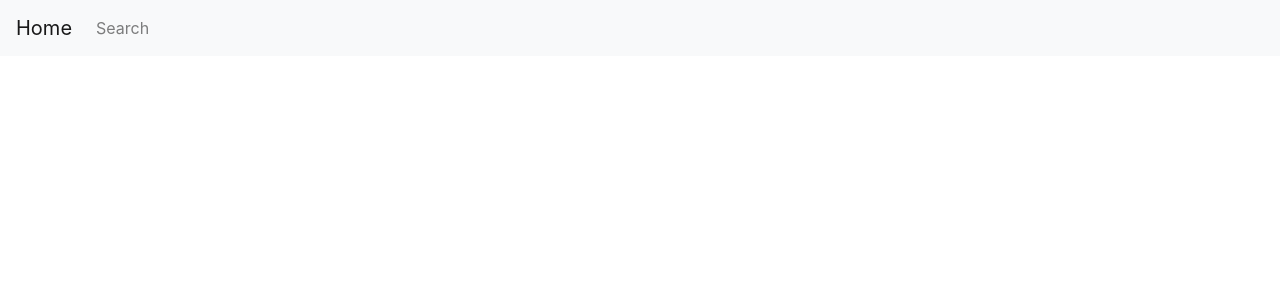
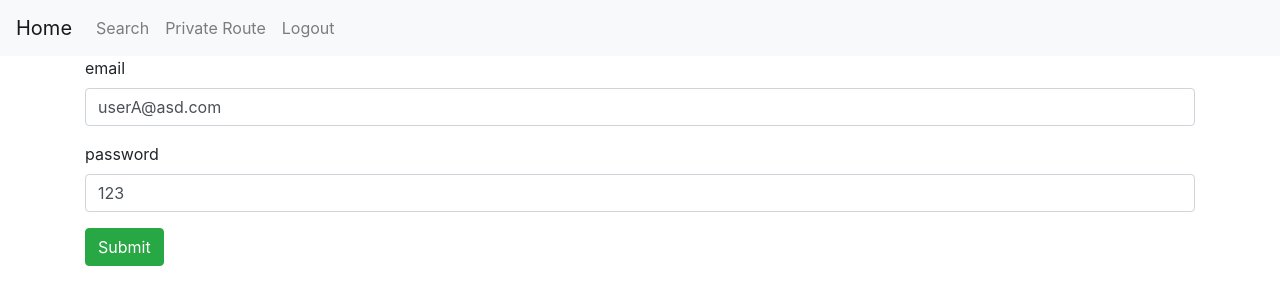
Before and after one commit to josuevalrob/talkit, a React (Create React App) app: page /login in a window 1280 px wide. Shown: the top 304 px of the page. Built offline with nearby package versions, Linux system fonts and the light colour scheme.

Commit message:
authentication

```diff
--- a/src/App.js
+++ b/src/App.js
@@ -3,7 +3,9 @@ import Search from './scenes/Search'
 import Landing from './scenes/Landing'
 import Unity from './scenes/Unity'
 import ClassRoom from './scenes/CLassRoom'
+import Login from './components/forms/Login'
 import Navbar from './components/misc/Navbar';
+import PrivateRoute from './guards/PrivateRoutes';
 
 import { Switch, Route } from 'react-router-dom';
 
@@ -14,9 +16,10 @@ function App() {
       <main className="container">
         <Switch>
           <Route exact path="/" component={Landing} />
+          <Route exact path="/login" component={Login} />
           <Route exact path="/search" component={Search} />
-          <Route exact path="/class/:cid" component={ClassRoom} />
-          <Route exact path="/class/:cid/unity/:nid" component={Unity} />
+          <PrivateRoute exact path="/class" component={ClassRoom} />
+          <PrivateRoute exact path="/class/:cid/unity/:nid" component={Unity} />
         </Switch>
       </main>
     </div>
--- a/src/components/forms/Login.js
+++ b/src/components/forms/Login.js
@@ -1,54 +1,69 @@
 import React from 'react';
 import FormField from '../misc/FormField';
-import AuthService from '../../services/AuthService';
+import AuthService from './../../services/AuthServices';
 import { Redirect } from 'react-router-dom'
-import { AuthContext } from '../../contexts/AuthStore';
-
-const validators = {
-  email: v => v.length > 0,
-  password: v => v.length >= 8
-}
+import { withAuthConsumer } from '../../contexts/AuthStore';
+import validations from './validations'
 
 class Login extends React.Component {
   state = {
-    data: {
-      email: '',
-      password: ''
+    user: { //* definimos los inputs que vamos a usar.
+      email: 'userA@asd.com',
+      password: '123'
     },
-    errors: {
-      email: true,
-      password: true
-    },
-    touch: {},
-    goToHome: false,
-    wrongCredentials: false
+    errors: {}, // * definimos los errores como objetos.
+    touch: {}, // * definimos los touch como objetos.
+    isAuthenticated: false
   }
 
   handleChange = (event) => {
-    const { name, value } = event.target
-    const isValid = validators[name](value)
-
+    const { name, value } = event.target;
     this.setState({
-      data: {
-        ...this.state.data,
+      user: { //* actualizamos el input de usuario.
+        ...this.state.user,
         [name]: value
       },
-      errors: {
+      errors: { //* creamos los errores en el objeto errors.
         ...this.state.errors,
-        [name]: !isValid
+        [name]: validations[name] && validations[name](value)
       }
     })
   }
 
   handleBlur = (event) => {
-    const { name } = event.target
-
     this.setState({
       touch: {
         ...this.state.touch,
-        [name]: true
+        [event.target]: true
       }
     })
+  }
+  //* Revisamos que no existan errores.
+  isValid = () => !Object.keys(this.state.user).some(attr => this.state.errors[attr])
+
+  handleSubmit = (event) => {
+    event.preventDefault();
+    if (this.isValid()) {
+      AuthService.authenticate(this.state.user)
+        .then(
+          (user) => {
+            this.setState({ isAuthenticated: true }, () => { //Calback
+              this.props.onUserChange(user); //* actualizamos el context
+            })
+          },
+          (error) => {
+            const { message, errors } = error.response.data;
+            this.setState({
+              wrongCredentials: true,
+              errors: {
+                ...this.state.errors,
+                ...errors,
+                password: !errors && message
+              }
+            })
+          }
+        )
+    }
   }
 
   getValidationClassName = (attr) => {
@@ -63,50 +78,26 @@ class Login extends React.Component {
     }
   }
 
-  handleSubmit = (event) => {
-    event.preventDefault()
-
-    AuthService.authenticate(this.state.data).then(
-      (response) => {
-        this.setState({ goToHome: true });
-        this.props.onUserChange(response.data);
-      },
-      error => {
-        this.setState({
-          wrongCredentials: true,
-          errors: {
-            ...this.state.errors,
-            email: true,
-            password: true
-          }
-        })
-      }
-    )
-  }
 
   render() {
-    const { data, errors, touch } = this.state
+    const {user, errors, touch, isAuthenticated } = this.state
 
     const hasErrors = Object.values(errors).some(el => el === true)
 
-    if (this.state.goToHome) {
-      return <Redirect to="/"/>
-    }
+    if (isAuthenticated) return <Redirect to="/"/>
 
     return (
       <form className="login" onSubmit={this.handleSubmit}>
-
-        {this.state.wrongCredentials && (
-          <div className="alert alert-danger" role="alert">
+        { this.state.wrongCredentials
+        && (<div className="alert alert-danger" role="alert">
             wrong credentials
-          </div>)
-        }
+          </div>)}
 
         <FormField
           label="email"
           name="email"
           onBlur={this.handleBlur}
-          value={data.email}
+          value={user.email}
           onChange={this.handleChange}
           touch={touch.email}
           error={errors.email}
@@ -117,7 +108,7 @@ class Login extends React.Component {
           label="password"
           name="password"
           onBlur={this.handleBlur}
-          value={data.password}
+          value={user.password}
           onChange={this.handleChange}
           touch={touch.password}
           error={errors.password}
@@ -132,10 +123,5 @@ class Login extends React.Component {
   }
 }
 
-const LoginWithAuthContext = (loginProps) => {
-  return (
-    <AuthContext.Consumer>
-      {(consumerProps) => (<Login {...consumerProps} {...loginProps} />)}
-    </AuthContext.Consumer>
-  );
-}
+
+export default withAuthConsumer(Login)
--- /dev/null
+++ b/src/components/forms/validations.js
@@ -0,0 +1,23 @@
+// eslint-disable-next-line
+const EMAIL_PATTERN = /^(([^<>()\[\]\.,;:\s@\"]+(\.[^<>()\[\]\.,;:\s@\"]+)*)|(\".+\"))@(([^<>()[\]\.,;:\s@\"]+\.)+[^<>()[\]\.,;:\s@\"]{2,})$/i;
+
+const validations = {
+  email: (value) => {
+    let message;
+    if (!value) {
+      message = 'Email is required';
+    } else if (!EMAIL_PATTERN.test(value)) {
+      message = 'Invalid email pattern';
+    }
+    return message;
+  },
+  password: (value) => {
+    let message;
+    if (!value) {
+      message = 'Password is required';
+    }
+    return message;
+  }
+}
+
+export default validations
--- a/src/components/misc/Navbar.js
+++ b/src/components/misc/Navbar.js
@@ -25,6 +25,12 @@ const Navbar = () => {
           <li className="nav-item">
             <NavLink activeClassName="active" className="nav-link" to="/search">Search</NavLink>
           </li>
+          <li className="nav-item">
+            <NavLink activeClassName="active" className="nav-link" to="/class">Private Route</NavLink>
+          </li>
+          <li className="nav-item">
+            <NavLink activeClassName="active" className="nav-link" to="/logout">Logout</NavLink>
+          </li>
         </ul>
       </div>
     </nav>
--- a/src/contexts/AuthStore.js
+++ b/src/contexts/AuthStore.js
@@ -1,17 +1,17 @@
 import React, { Component } from 'react'
 
 const CURRENT_USER_KEY = 'current-user';
-const AuthContext = React.createContext();
+const AuthContext = React.createContext(); //* creamos el contexto
 
 class AuthStore extends Component {
   state = {
-    user: JSON.parse(localStorage.getItem(CURRENT_USER_KEY) || '{}')
+    user: JSON.parse(localStorage.getItem(CURRENT_USER_KEY) || '{}') //* sacamos al usuario del localstrage.
   }
 
   handleUserChange = (user) => {
-    this.setState({ user });
-    if (user) localStorage.setItem(CURRENT_USER_KEY, JSON.stringify(user))
-    else localStorage.removeItem(CURRENT_USER_KEY)
+    this.setState({ user }); //* guardamos al usuario en el estado.
+    if (user) localStorage.setItem(CURRENT_USER_KEY, JSON.stringify(user)) //* Guardamos al usuario en el localStorage
+    else localStorage.removeItem(CURRENT_USER_KEY) //* Si no viene el usuario, lo quitamos del estado.
   }
 
   isAuthenticated = () => this.state.user && this.state.user.email
@@ -19,6 +19,7 @@ class AuthStore extends Component {
   render() {
     return (
       <AuthContext.Provider value={{
+        //* pasamos los valores al context.
         user: this.state.user,
         onUserChange: this.handleUserChange,
         isAuthenticated: this.isAuthenticated
@@ -28,5 +29,13 @@ class AuthStore extends Component {
     );
   }
 }
+const withAuthConsumer = (WrappedComponent) => {
+  return () => (
+    <AuthContext.Consumer>
+      {(props) => (<WrappedComponent {...props} />)}
+    </AuthContext.Consumer>
+  );
+}
 
-export { AuthStore, AuthContext }
+
+export { AuthStore, AuthContext, withAuthConsumer }
--- /dev/null
+++ b/src/guards/PrivateRoutes.js
@@ -0,0 +1,17 @@
+import React, { Component } from 'react'
+import { Redirect, Route } from 'react-router-dom'
+import { AuthContext } from '../contexts/AuthStore'
+
+const PrivateRoute = ({ component: Component, ...rest }) => (
+  <AuthContext.Consumer>
+    {({ isAuthenticated}) => (
+      <Route render={
+        props => isAuthenticated() ?
+          <Component {...props}/> :
+          <Redirect to="/login" />
+      } {...rest} />
+    )}
+  </AuthContext.Consumer>
+)
+
+export default PrivateRoute
--- a/src/services/AuthServices.js
+++ b/src/services/AuthServices.js
@@ -1,4 +1,4 @@
-import http from './BaseService';
+import http from './BaseServices';
 
 const register = user => http.post('/register', user)
 
--- a/src/services/BaseServices.js
+++ b/src/services/BaseServices.js
@@ -1,7 +1,8 @@
 import axios from 'axios';
 
 const http = axios.create({
-  baseURL: `${process.env.REACT_APP_API_URL}`,
+  // baseURL: `${process.env.REACT_APP_API_URL}`,
+  baseURL: 'http://localhost:3001',
   withCredentials: true
 });
 
```
